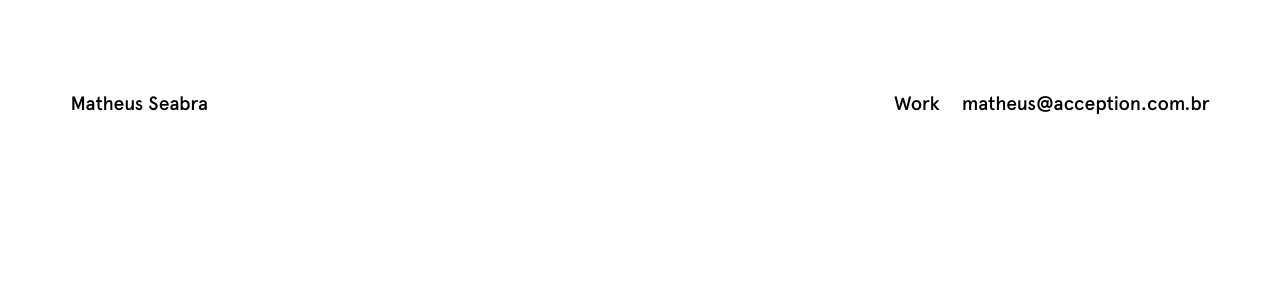
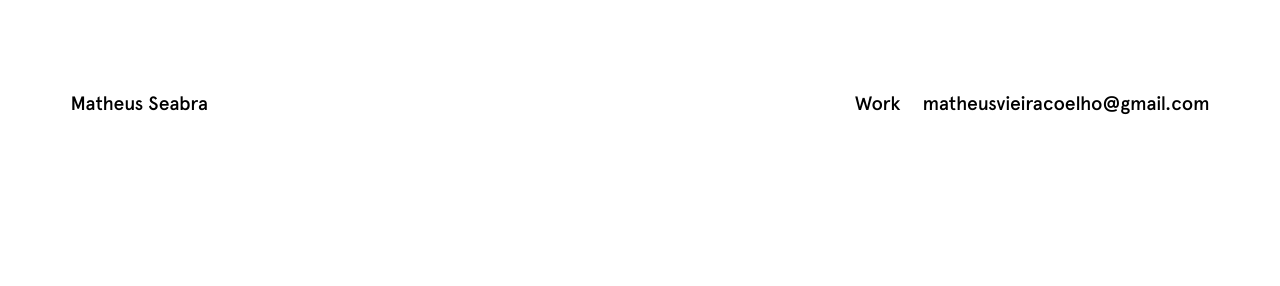
Before and after one commit to matheuseabra/matheuseabra.github.io, a Jekyll site: the page built from index.html, in a window 1280 px wide and 900 px high. Shown: the top 286 px of the window. Built offline with Jekyll 4.4.1, drawn with Linux system fonts in a browser that asks for light colours; the list of posts is cut into pages by our own code.

Commit message:
updated email

```diff
--- a/_includes/header.html
+++ b/_includes/header.html
@@ -11,7 +11,7 @@
           <a class="header__link" href="#articles" data-scroll>Blog</a>
         </li> -->
         <li>
-          <a class="header__link" href="#contact" data-scroll>matheus@acception.com.br</a>
+          <a class="header__link" href="#contact" data-scroll>matheusvieiracoelho@gmail.com</a>
         </li>
       </ul>
     </nav>
```
